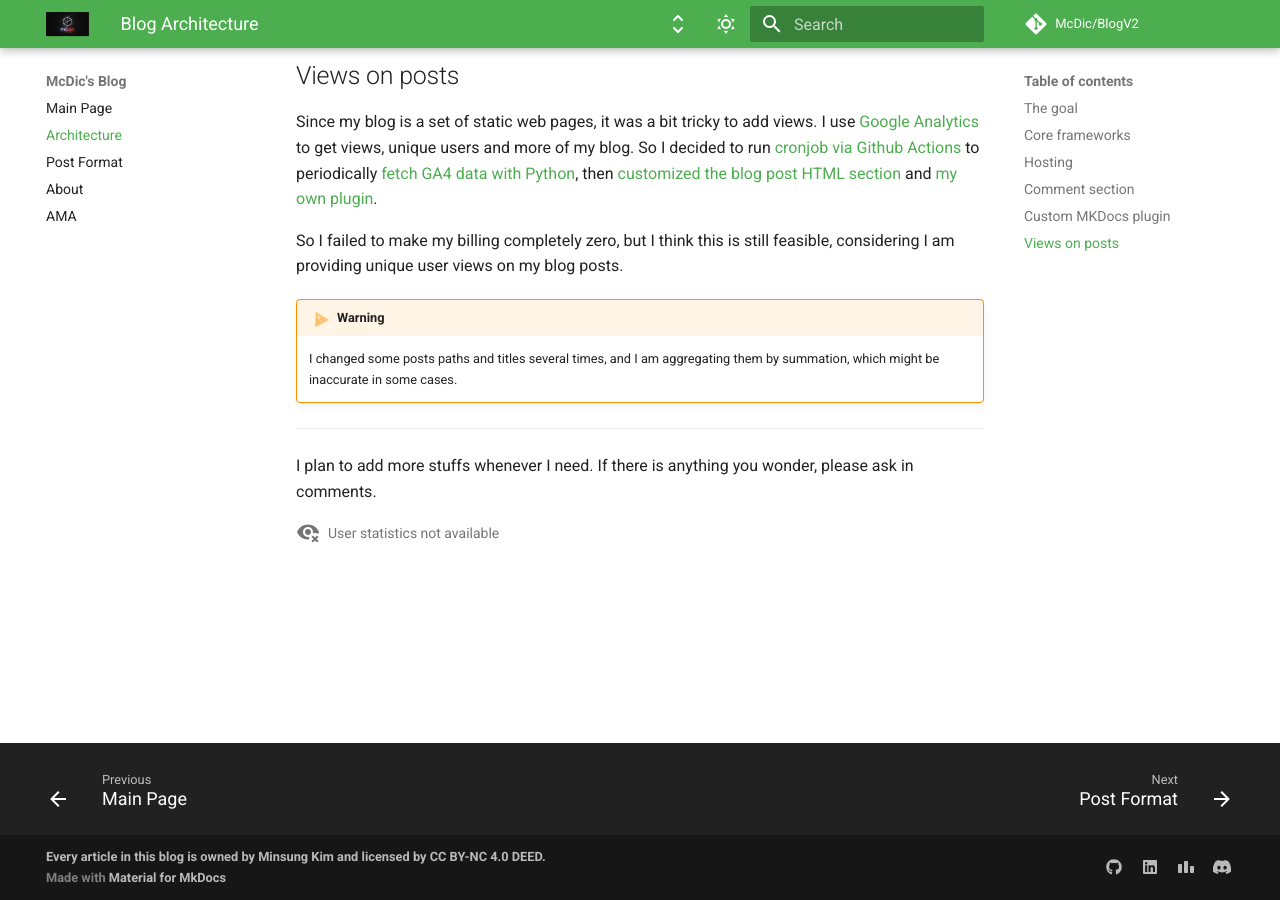
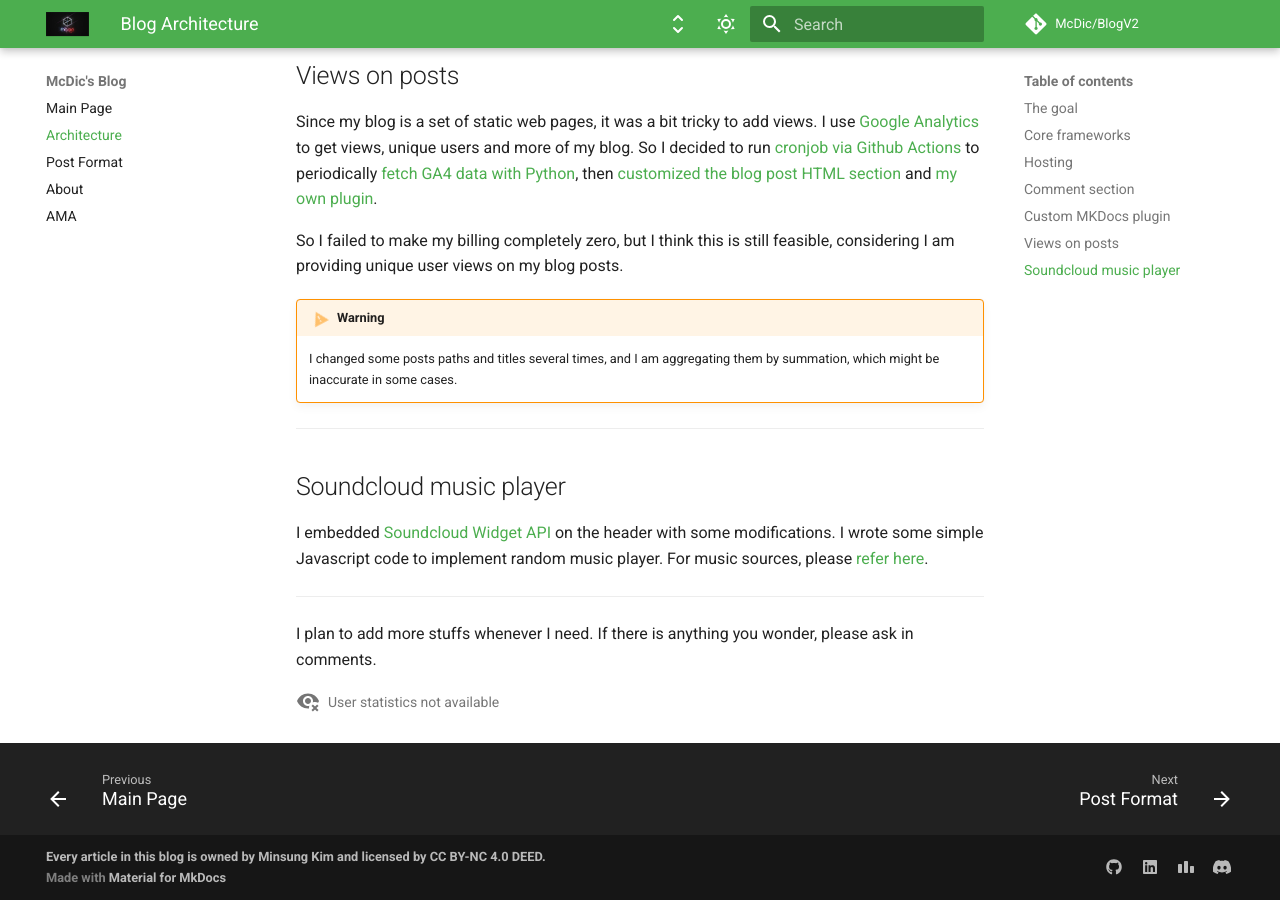
Before and after one commit to McDic/BlogV2, an MkDocs documentation site: the page built from docs/architecture.md, in a window 1280 px wide and 900 px high, scrolled down 2245 px. Built offline with MkDocs 1.6.1 and Material for MkDocs 9.7.7, drawn with Linux system fonts in a browser that asks for light colours; comment, search, counter and statistics services are not loaded.

Commit message:
Added music player tab in architecture post

```diff
--- a/docs/architecture.md
+++ b/docs/architecture.md
@@ -106,5 +106,13 @@ So I failed to make my billing completely zero, but I think this is still feasib
 
 ---
 
+## Soundcloud music player
+
+I embedded [Soundcloud Widget API](https://developers.soundcloud.com/docs/api/html5-widget) on the header with some modifications.
+I wrote some simple Javascript code to implement random music player.
+For music sources, please [refer here](https://soundcloud.com/minsung-kim-mcdic/sets/blog-background-musics).
+
+---
+
 I plan to add more stuffs whenever I need.
 If there is anything you wonder, please ask in comments.
--- a/overrides/partials/headers/musicplayer.html
+++ b/overrides/partials/headers/musicplayer.html
@@ -3,5 +3,5 @@
 <iframe
   class="soundcloud" title="soundcloud"
   width="0px" height="0px" scrolling="no" frameborder="no" allow="autoplay"
-src="https://w.soundcloud.com/player/?url=https%3A//api.soundcloud.com/playlists/1924109851&color=%2328b928&auto_play=false&hide_related=true&show_comments=false&show_user=true&show_reposts=false&show_teaser=true">
+src="https://w.soundcloud.com/player/?url=https%3A//api.soundcloud.com/playlists/1952629623&color=%2328b928&auto_play=false&hide_related=true&show_comments=false&show_user=true&show_reposts=false&show_teaser=true">
 </iframe>
```
